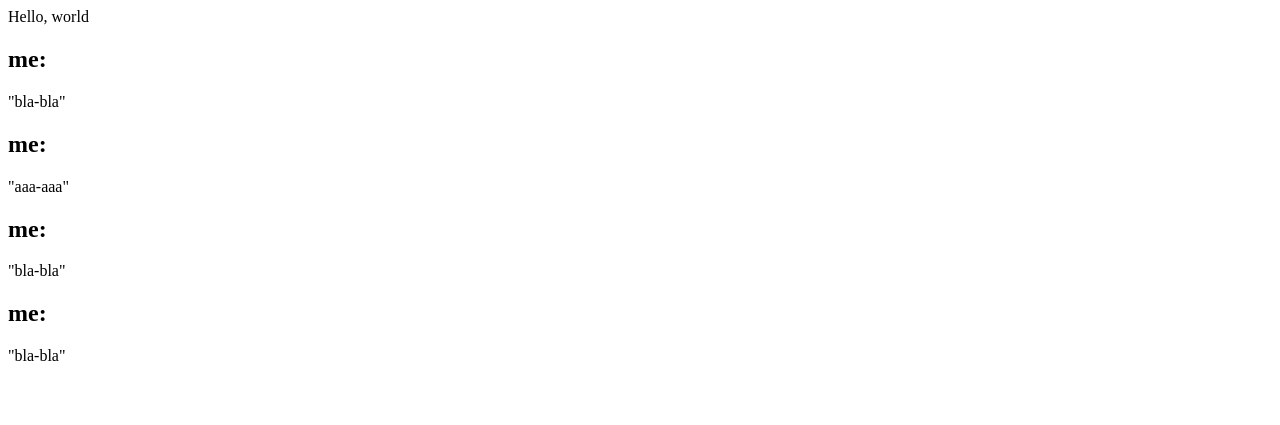
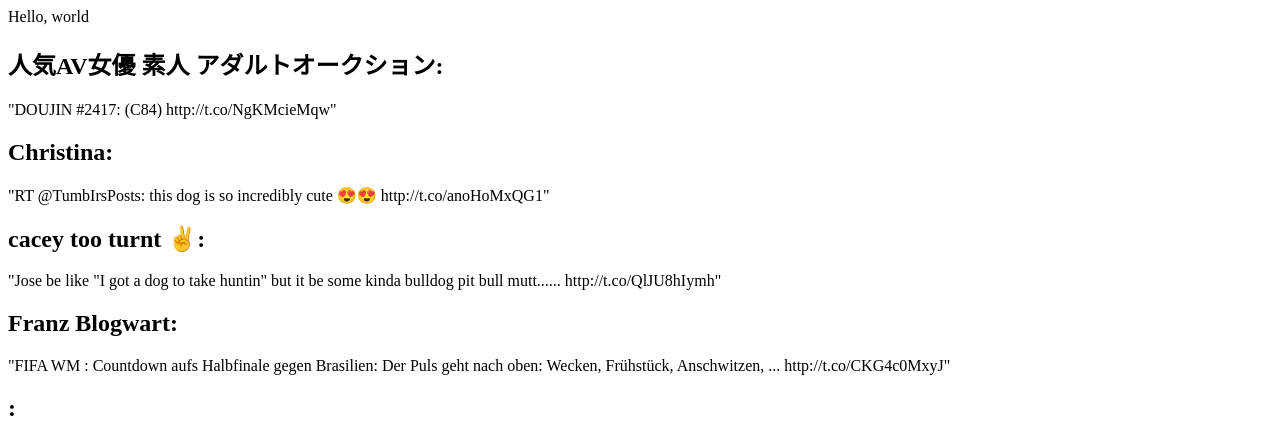
Before and after one commit to Tobinaut/tweetstream, a plain HTML site: page index.html in a window 1280 px wide. Shown: the top 425 px of the page. Drawn offline with Linux system fonts and the light colour scheme.

Commit message:
массив твитов

```diff
--- a/index.html
+++ b/index.html
@@ -5,13 +5,13 @@
 		<script type="text/javascript" src="vendor/handlebars-v1.3.0.js"></script>
 		<script type='text/javascript' src='vendor/jquery-2.1.1.min.js'></script>
 
-    <script type='text/javascript' src='tweet-data.js'></script>
-    <script type='text/javascript' src='script.js'></script>
+		<script type='text/javascript' src='tweet-data.js'></script>
+		<script type='text/javascript' src='script.js'></script>
 	</head>
 	<body>
 		<script id="template" type="text/x-handlebars-template">
 			<div>
-				<h2>{{author}}:</h2>
+				<h2>{{user.name}}:</h2>
 				<p>"{{text}}"</p>
 			</div>
 		</script>
--- a/script.js
+++ b/script.js
@@ -1,13 +1,6 @@
-var tweetArray = [
-	{text: "bla-bla", author: "me"},
-	{text: "aaa-aaa", author: "me"},
-	{text: "bla-bla", author: "me"},
-	{text: "bla-bla", author: "me"},
-];
-
 $(document).ready(function() {
 	var compiledTemplate = Handlebars.compile($('#template').html());
-	for(var i in tweetArray) {
-		$('.test').append(compiledTemplate(tweetArray[i]));
+	for(var i in tweetData) {
+		$('.test').append(compiledTemplate(tweetData[i]));
 	}
 });
```
